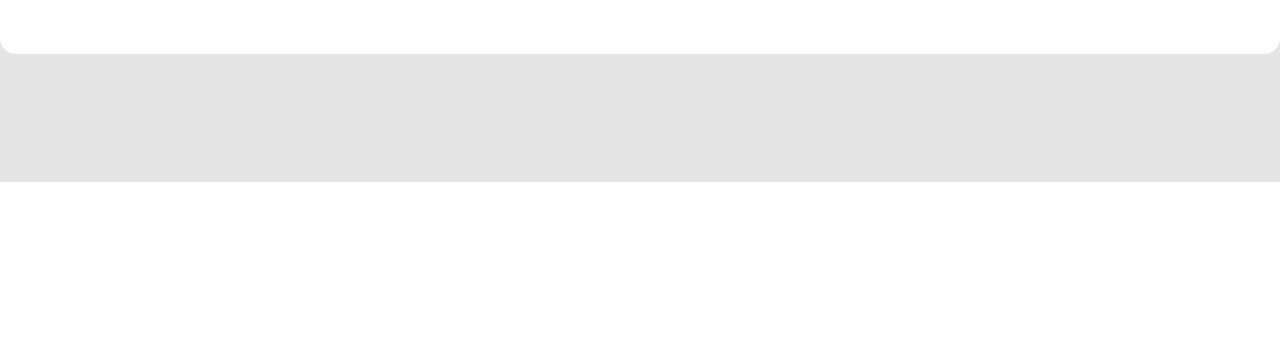
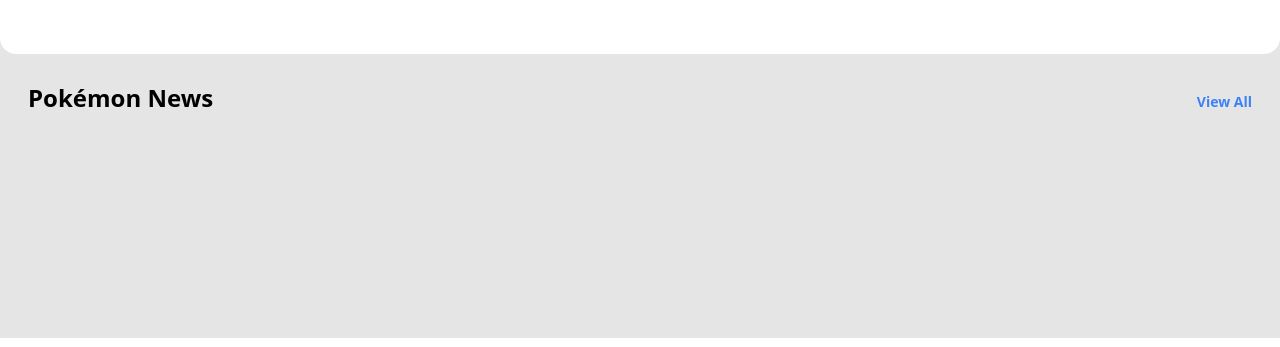
Before and after one commit to ajansen95/pokedex, a Vue app: page / in a window 1280 px wide. Shown: the part 450-797 px from the top of the page. Built offline with nearby package versions, Linux system fonts and the light colour scheme.

Commit message:
Add graySection header

```diff
--- a/src/views/HomeView.vue
+++ b/src/views/HomeView.vue
@@ -12,7 +12,12 @@
         />
       </div>
     </section>
-    <section id="graySection" class="px-default h-32"></section>
+    <section id="graySection" class="px-default h-64">
+      <header class="mt-7 flex items-baseline justify-between">
+        <h2 class="text-2xl font-bold">Pokémon News</h2>
+        <button class="text-sm font-bold text-blue-500">View All</button>
+      </header>
+    </section>
   </main>
 </template>
 
```
